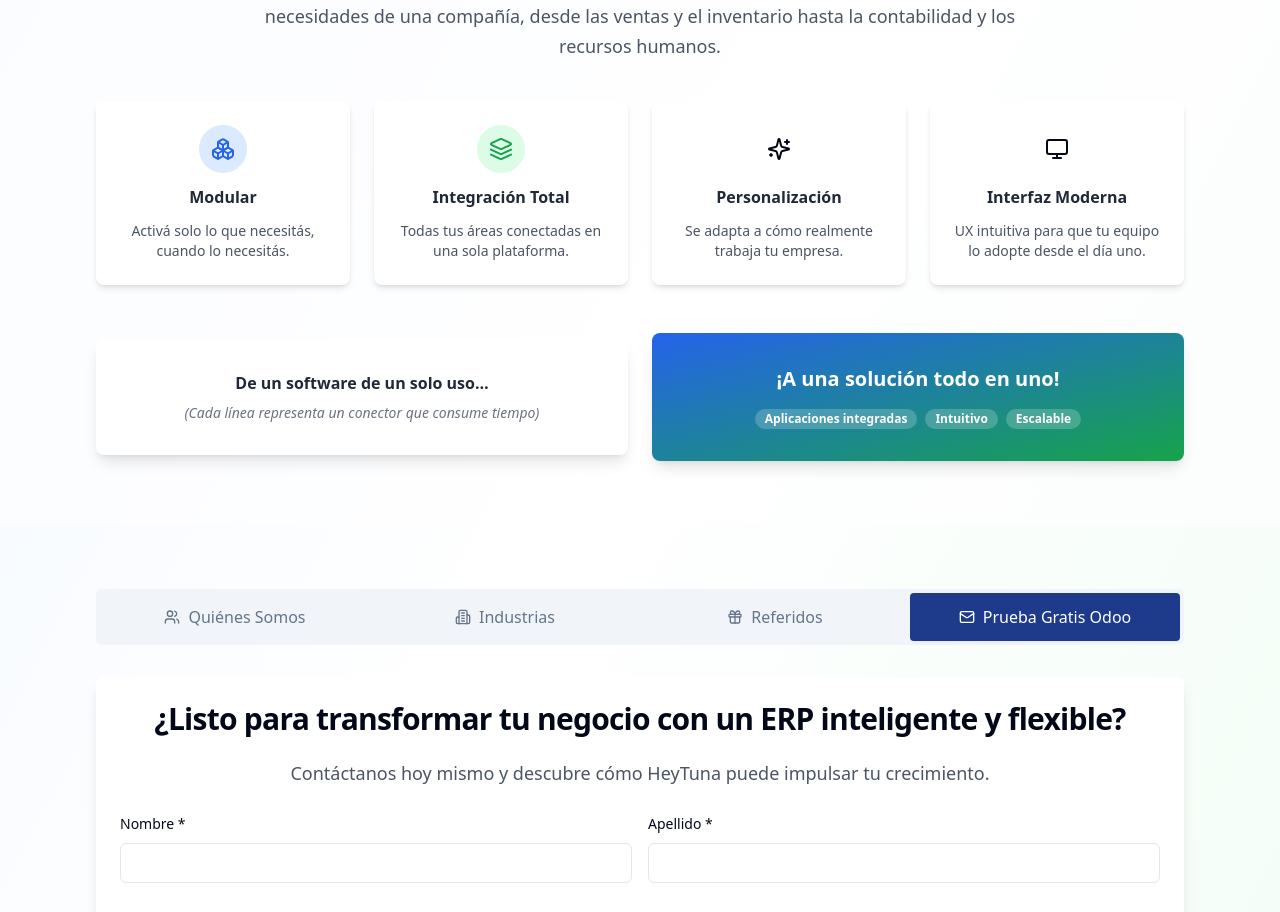
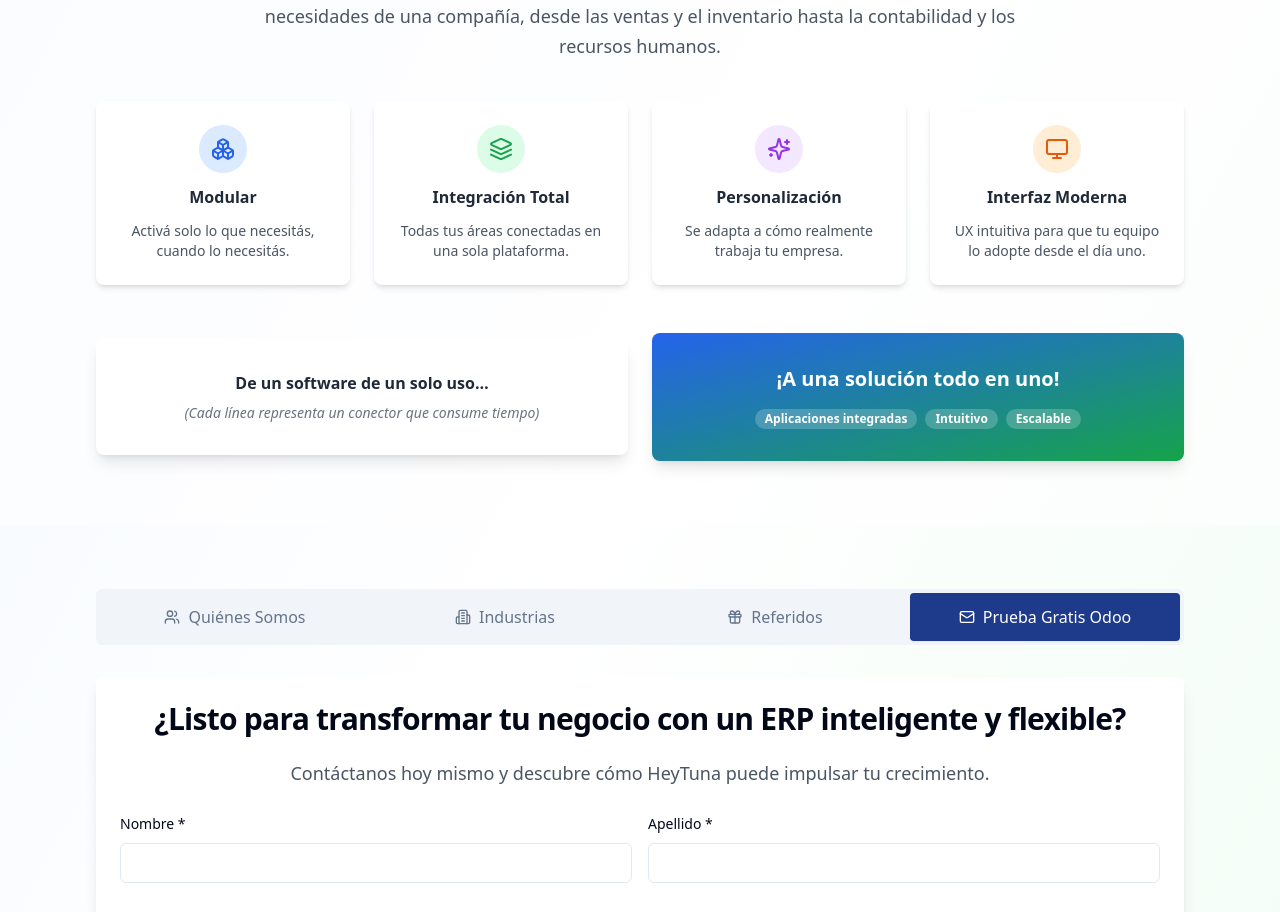
Before and after one commit to HeyTunaGit/heytuna-core-ai, a React (Vite) app: page / in a window 1280 px wide. Shown: the part 860-1772 px from the top of the page. Built offline with nearby package versions, Linux system fonts and the light colour scheme.

Commit message:
Changes
Co-authored-by: HeyTunaGit <223540028+HeyTunaGit@users.noreply.github.com>

```diff
--- a/src/pages/Index.tsx
+++ b/src/pages/Index.tsx
@@ -302,15 +302,15 @@ const Index = () => {
           </div>
           <div className="grid md:grid-cols-2 lg:grid-cols-4 gap-6 mb-12">
             {[
-              { i: Boxes, t: t.odoo.f1t, d: t.odoo.f1d, c: "blue" },
-              { i: Layers, t: t.odoo.f2t, d: t.odoo.f2d, c: "green" },
-              { i: Sparkles, t: t.odoo.f3t, d: t.odoo.f3d, c: "purple" },
-              { i: Monitor, t: t.odoo.f4t, d: t.odoo.f4d, c: "orange" },
-            ].map(({ i: Icon, t: title, d, c }) => (
+              { i: Boxes, t: t.odoo.f1t, d: t.odoo.f1d, bg: "bg-blue-100", fg: "text-blue-600" },
+              { i: Layers, t: t.odoo.f2t, d: t.odoo.f2d, bg: "bg-green-100", fg: "text-green-600" },
+              { i: Sparkles, t: t.odoo.f3t, d: t.odoo.f3d, bg: "bg-purple-100", fg: "text-purple-600" },
+              { i: Monitor, t: t.odoo.f4t, d: t.odoo.f4d, bg: "bg-orange-100", fg: "text-orange-600" },
+            ].map(({ i: Icon, t: title, d, bg, fg }) => (
               <Card key={title} className="border-0 shadow-md hover:shadow-xl transition-shadow">
                 <CardContent className="p-6 text-center space-y-3">
-                  <div className={`mx-auto w-12 h-12 rounded-full flex items-center justify-center bg-${c}-100`}>
-                    <Icon className={`h-6 w-6 text-${c}-600`} />
+                  <div className={`mx-auto w-12 h-12 rounded-full flex items-center justify-center ${bg}`}>
+                    <Icon className={`h-6 w-6 ${fg}`} />
                   </div>
                   <h3 className="font-semibold text-gray-800">{title}</h3>
                   <p className="text-sm text-gray-600">{d}</p>
```
